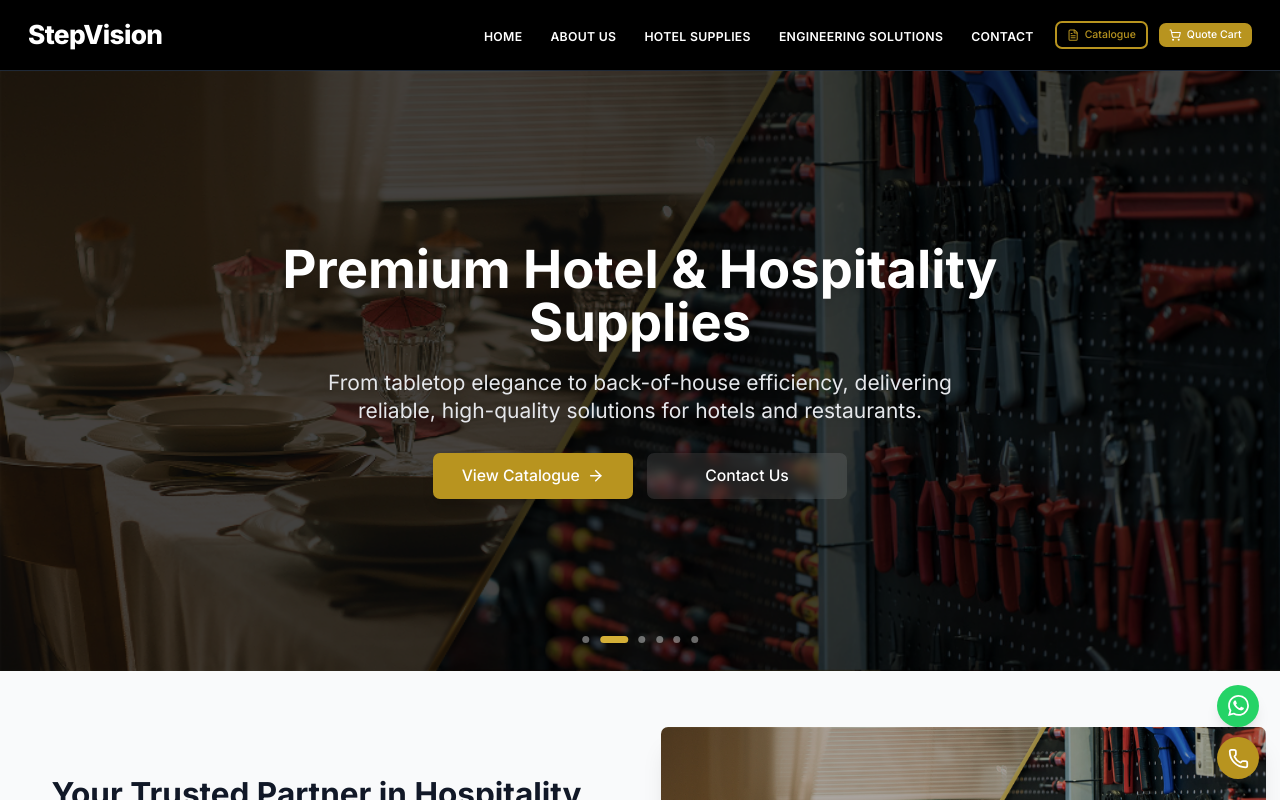
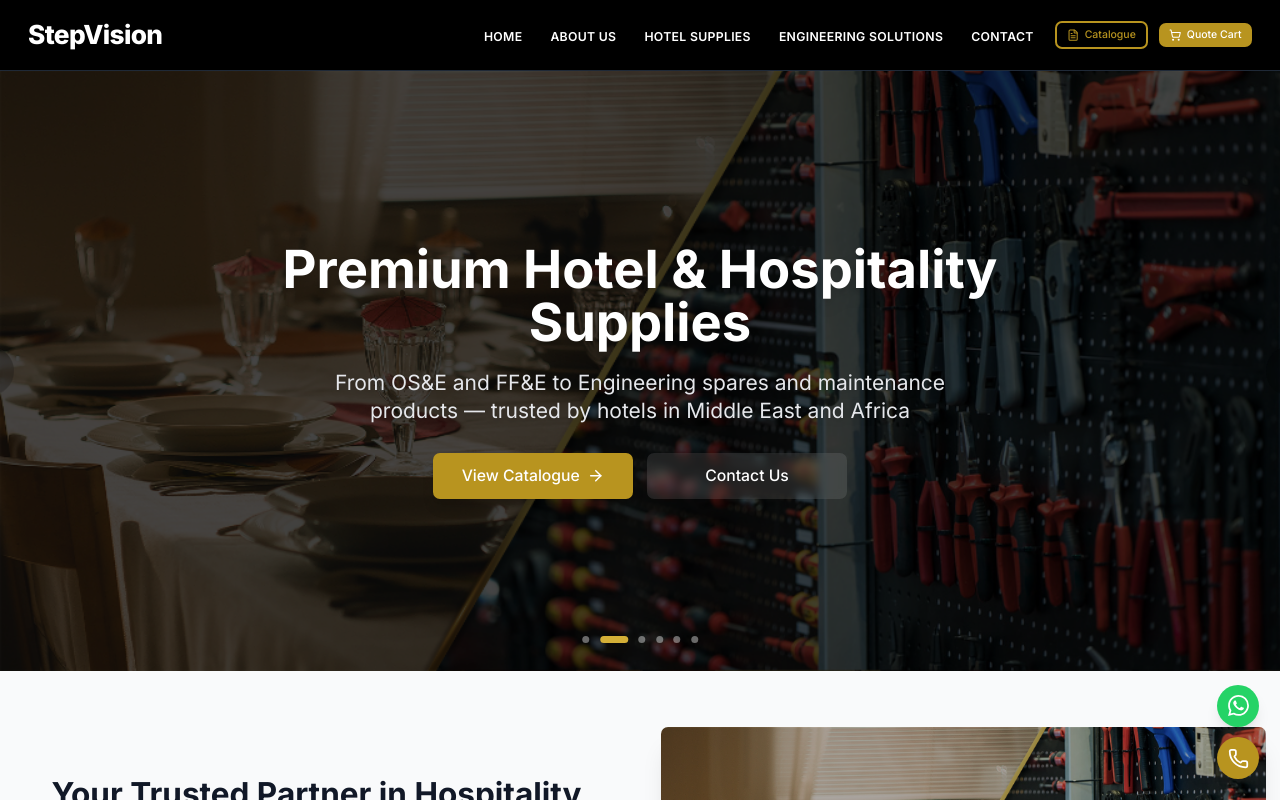
Before and after one commit to ayishamuneer4342-blip/STEPVISION, a Next.js app: page / in a window 1280 px wide. Shown: the top 800 px of the page. Built offline with nearby package versions, Linux system fonts and the light colour scheme.

Commit message:
Update Slide 2 description with OS&E text

```diff
--- a/src/components/HeroSlider.tsx
+++ b/src/components/HeroSlider.tsx
@@ -32,7 +32,7 @@ const slides: Slide[] = [
         id: 2,
         image: '/images/hero-slide-1.png',
         title: 'Premium Hotel & Hospitality Supplies',
-        description: 'From tabletop elegance to back-of-house efficiency, delivering reliable, high-quality solutions for hotels and restaurants.',
+        description: 'From OS&E and FF&E to Engineering spares and maintenance products — trusted by hotels in Middle East and Africa',
         ctaText: 'View Catalogue',
         ctaLink: '/request-catalogue',
         secondaryCtaText: 'Contact Us',
```
